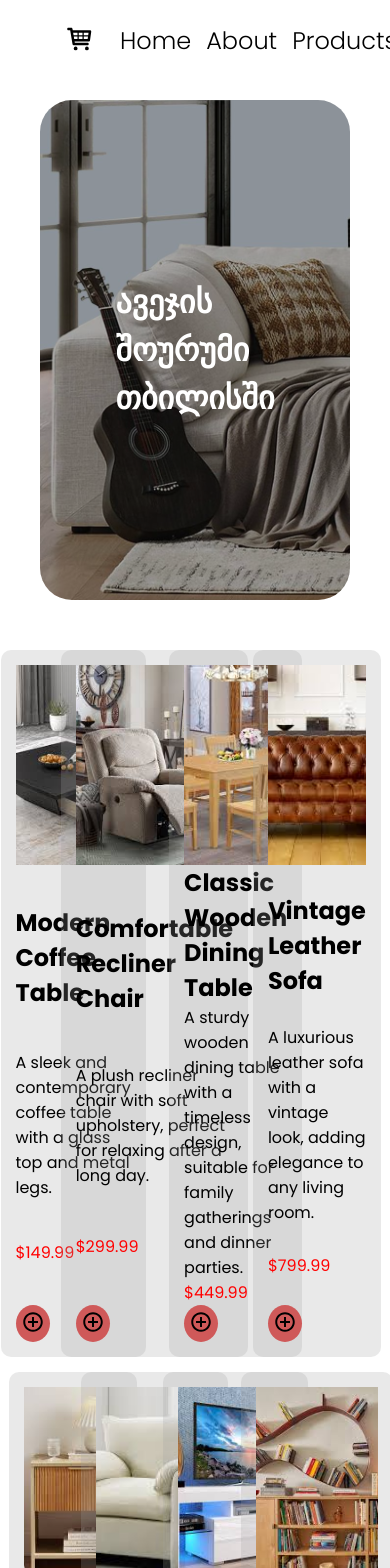
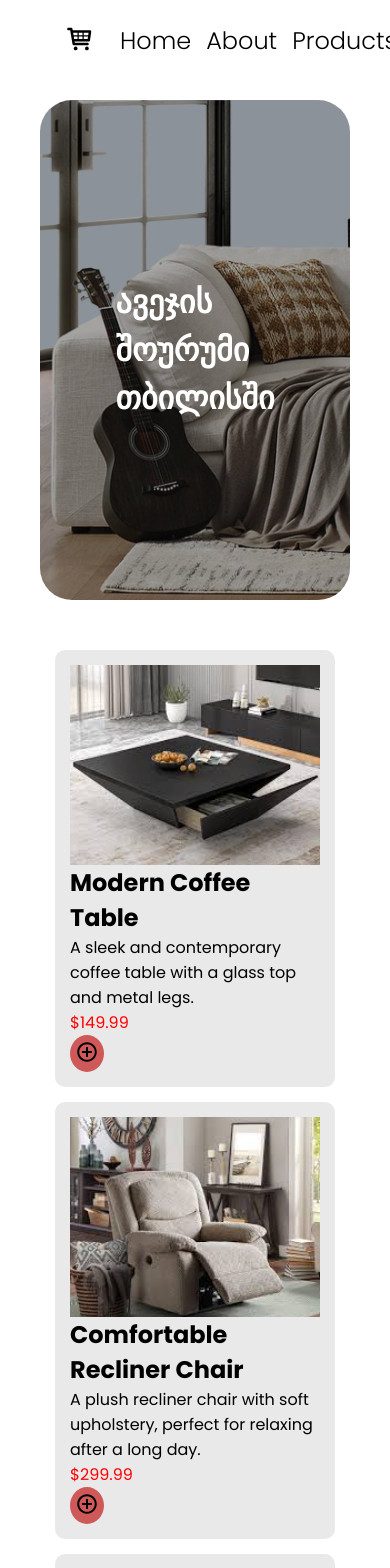
Before and after one commit to AchiGel/ecommerce_page, a React (Create React App) app: page / in a window 390 px wide. Shown: the top 1568 px of the page. Built offline with nearby package versions, Linux system fonts and the light colour scheme.

Commit message:
add some responsiveness

```diff
--- a/src/components/Main.tsx
+++ b/src/components/Main.tsx
@@ -47,7 +47,16 @@
   grid-template-columns: repeat(4, 1fr);
   margin-top: 50px;
   gap: 15px;
-  justify-items: center;
+  justify-content: center;
+  @media screen and (max-width: 880px) {
+    grid-template-columns: repeat(3, 1fr);
+  }
+  @media screen and (max-width: 700px) {
+    grid-template-columns: repeat(2, 1fr);
+  }
+  @media screen and (max-width: 596px) {
+    grid-template-columns: minmax(280px, 75%);
+  }
 `;
 
 const ProductCard = styled.div`
@@ -56,7 +65,6 @@
   justify-content: space-between;
   align-items: flex-start;
   background-color: #9e9e9e3b;
-  max-width: 250px;
   padding: 15px;
   border-radius: 10px;
   overflow: hidden;
```
